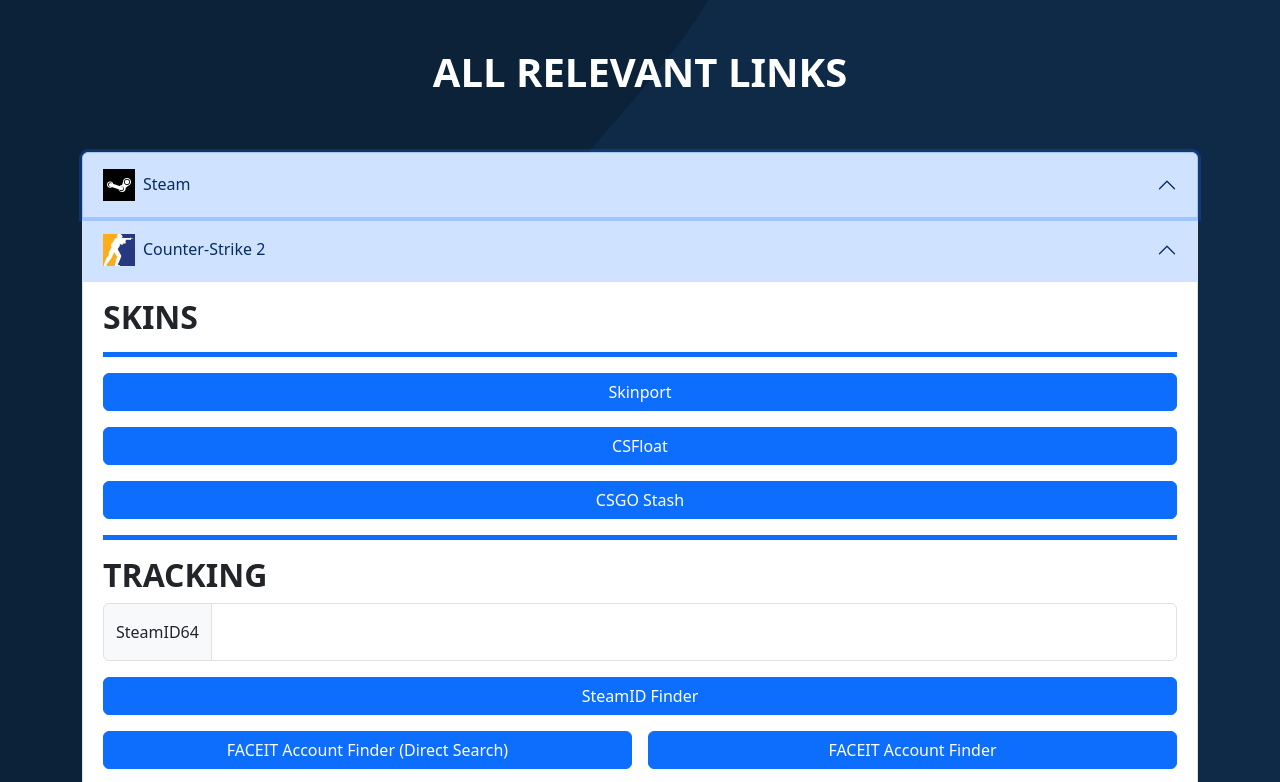
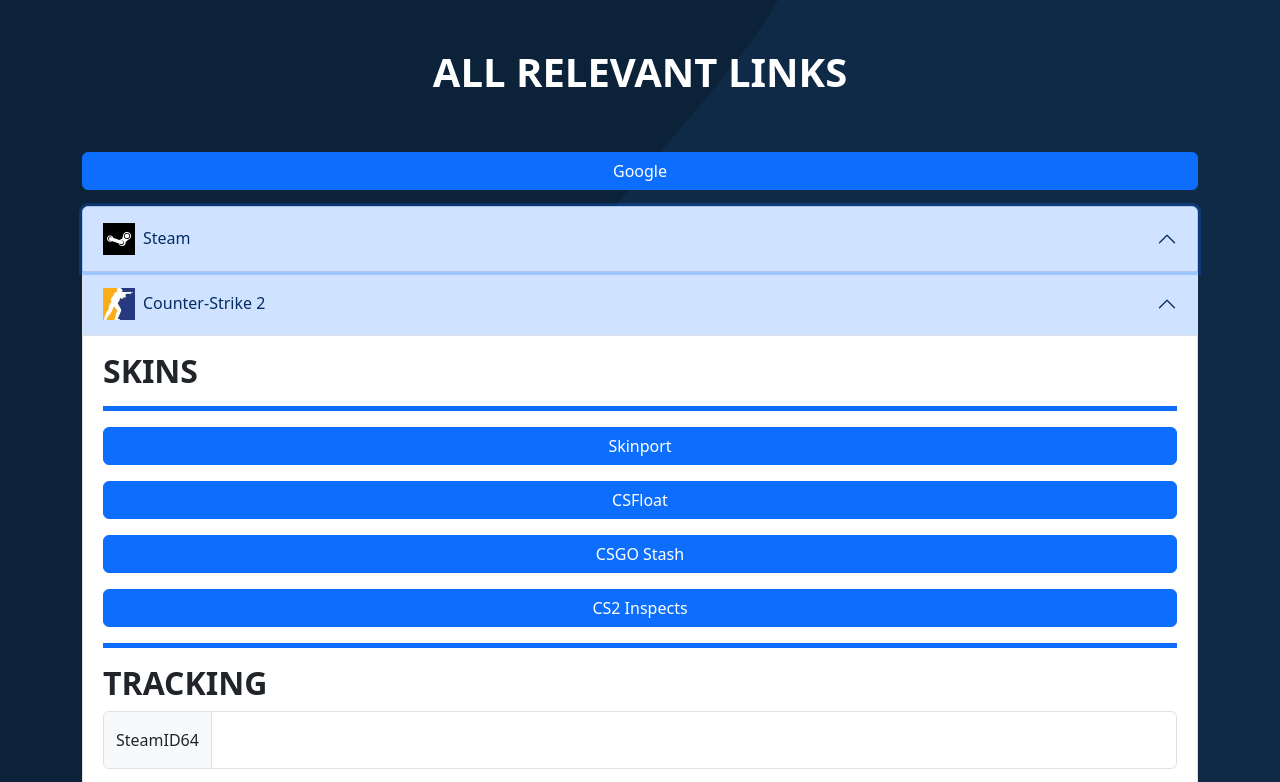
Before and after one commit to Percdye7/linktree, a plain HTML site: page index.html in a window 1280 px wide. Both pictures are taken after a click on the button "Steam". Shown: the top 782 px of the page. Drawn offline with Linux system fonts and the light colour scheme.

Commit message:
Added CS2 Inspects & Google

```diff
--- a/index.html
+++ b/index.html
@@ -20,6 +20,11 @@
         </div>
     </header>
     <main>
+
+        <div class="container">
+            <a href="https://google.de/" target="_blank" class="btn btn-primary w-100 mb-3">Google</a>
+        </div>
+
         <div class="container">
             <div class="accordion" id="accordionPanelsStayOpenExample">
                 <div class="accordion-item">
@@ -58,7 +63,8 @@
 
                             <a href="https://skinport.com/" target="_blank" class="btn btn-primary w-100 mb-3">Skinport</a>
                             <a href="https://csfloat.com/" target="_blank" class="btn btn-primary w-100 mb-3">CSFloat</a>
-                            <a href="https://stash.clash.gg/" target="_blank" class="btn btn-primary w-100">CSGO Stash</a>
+                            <a href="https://stash.clash.gg/" target="_blank" class="btn btn-primary w-100 mb-3">CSGO Stash</a>
+                            <a href="https://cs2inspects.com/" target="_blank" class="btn btn-primary w-100">CS2 Inspects</a>
 
                             <hr>
                             <h2 class="fw-bold text-uppercase">Tracking</h2>
```
